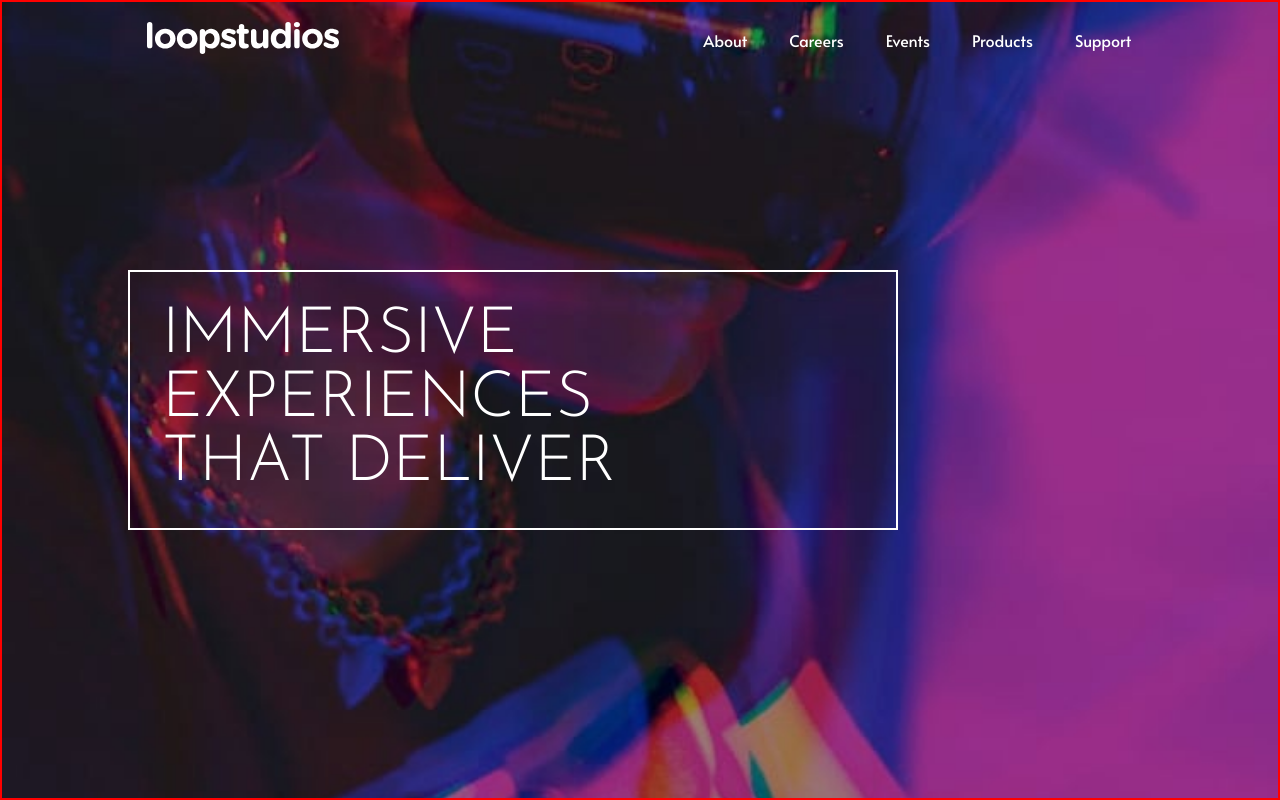
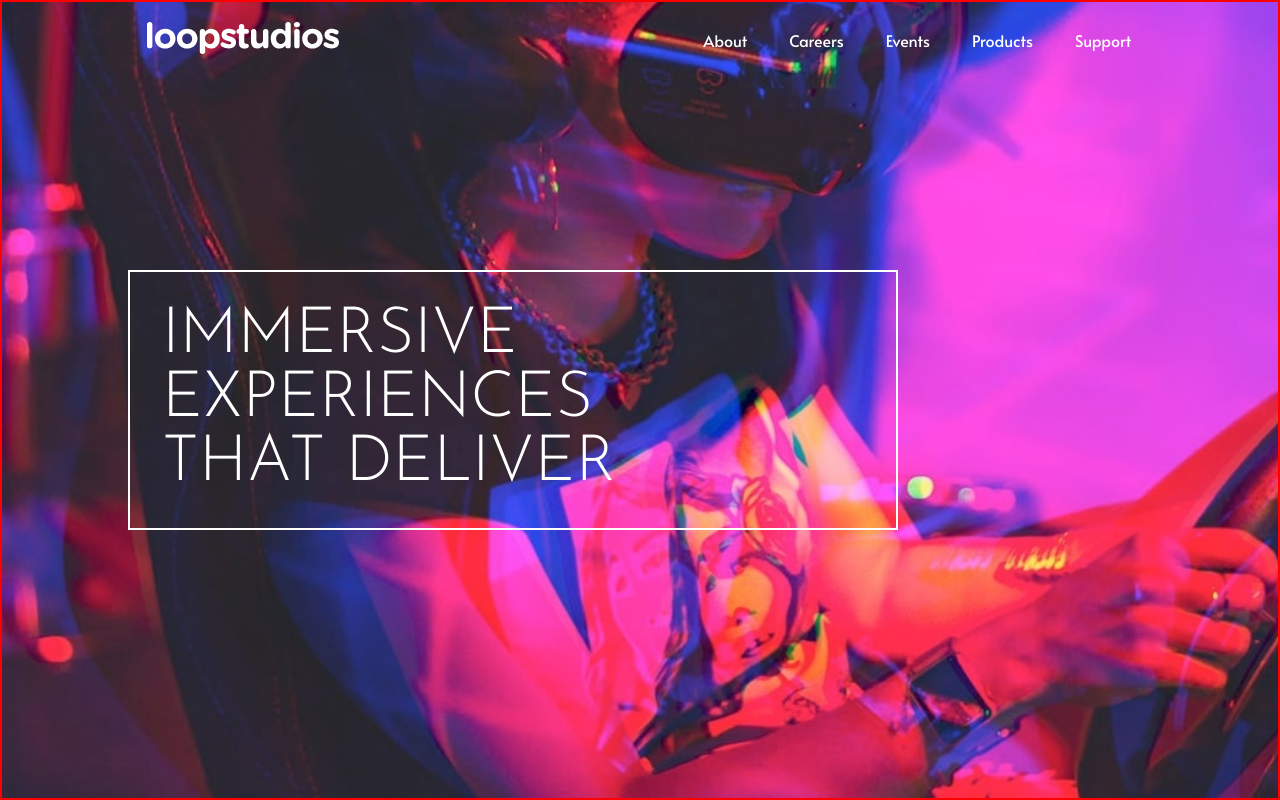
Before and after one commit to Away87/LoopStudioIntroPage, a React (Vite) app: page / in a window 1280 px wide. Built offline with nearby package versions, Linux system fonts and the light colour scheme.

Commit message:
Navbar prototype 2
1) Made navbar so that it closes after certain width

```diff
--- a/package.json
+++ b/package.json
@@ -12,7 +12,8 @@
     "react": "^18.2.0",
     "react-dom": "^18.2.0",
     "react-icons": "^4.4.0",
-    "styled-components": "^5.3.5"
+    "styled-components": "^5.3.5",
+    "usehooks-ts": "^2.6.0"
   },
   "devDependencies": {
     "@types/react": "^18.0.15",
--- a/src/components/Header/HeaderElements.js
+++ b/src/components/Header/HeaderElements.js
@@ -1,11 +1,12 @@
 import styled from "styled-components"
-import BackgroundImg from "../../images/mobile/image-hero.jpg"
+import MobileBackgroundImg from "../../images/mobile/image-hero.jpg"
+import DesktopBackgroundImg from "../../images/desktop/image-hero.jpg"
 
 export const Container = styled.header`
     height: 100vh;
     border: 2px solid red;
 
-    background-image: url(${BackgroundImg});
+    background-image: url(${MobileBackgroundImg});
     background-position: center;
     background-size: cover;
     background-repeat: no-repeat;
@@ -15,6 +16,7 @@ export const Container = styled.header`
     align-items: center;
 
     @media screen and (min-width:50em) {
+        background-image: url(${DesktopBackgroundImg});
         justify-content: flex-start;
     }
 `
--- a/src/components/Header/index.jsx
+++ b/src/components/Header/index.jsx
@@ -1,4 +1,5 @@
 import React from 'react'
+import { useInterval } from 'usehooks-ts'
 import Navbar from '../Navbar'
 import {
     Container,
@@ -6,6 +7,11 @@ import {
 } from "./HeaderElements"
 
 const Header = () => {
+
+  // useInterval(()=>{
+
+  // })
+
   return (
     <Container>
         <Navbar/>
--- a/src/components/Navbar/NavbarElements.js
+++ b/src/components/Navbar/NavbarElements.js
@@ -84,6 +84,7 @@ export const Links = styled.ul`
     transform: translateY(-50%);
     line-height: 2.5em;
     margin-top: 0;
+
     @media screen and (min-width:50em){
         display: flex;
         justify-content: space-evenly;
@@ -101,13 +102,12 @@ export const LinksLi = styled.li`
 
     font-family: var(--ff-josefin);
     text-transform: uppercase;
-    font-size: var(--fs-s);
-    font-weight: lighter;
+    font-size: var(--fs-m);
 
     @media screen and (min-width:50em){
         font-family: var(--ff-alata);
         text-transform: capitalize;
-        font-weight: lighter;
+        font-size: var(--fs-s);
 
         &:hover::after{
             content: "";
--- a/src/components/Navbar/index.jsx
+++ b/src/components/Navbar/index.jsx
@@ -1,4 +1,5 @@
 import React,{useState, useEffect} from 'react'
+import { useInterval } from 'usehooks-ts'
 
 import {
     NavbarContainer,
@@ -15,9 +16,9 @@ const Navbar = () => {
   // To Toggle Mobile Navbar
   const [MobileNavbarState, setMobileNavbarState] = useState(false)
 
-  useEffect(()=>{
-
-  },[MobileNavbarState])
+  useInterval(()=> window.innerWidth > 800 ? setMobileNavbarState(false) : setMobileNavbarState(true),
+  MobileNavbarState
+  )
 
   return (
     <>
```
Also changed, not shown: 1 other file (tests, documents, lock files or other folders).
